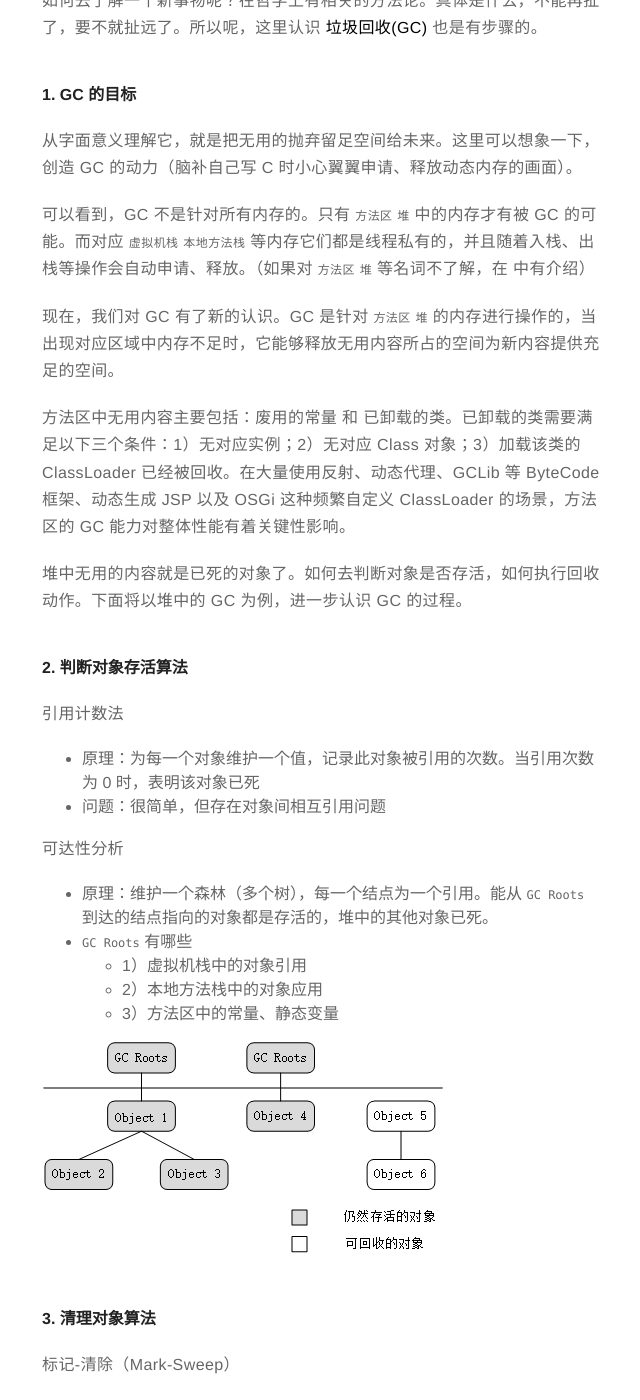
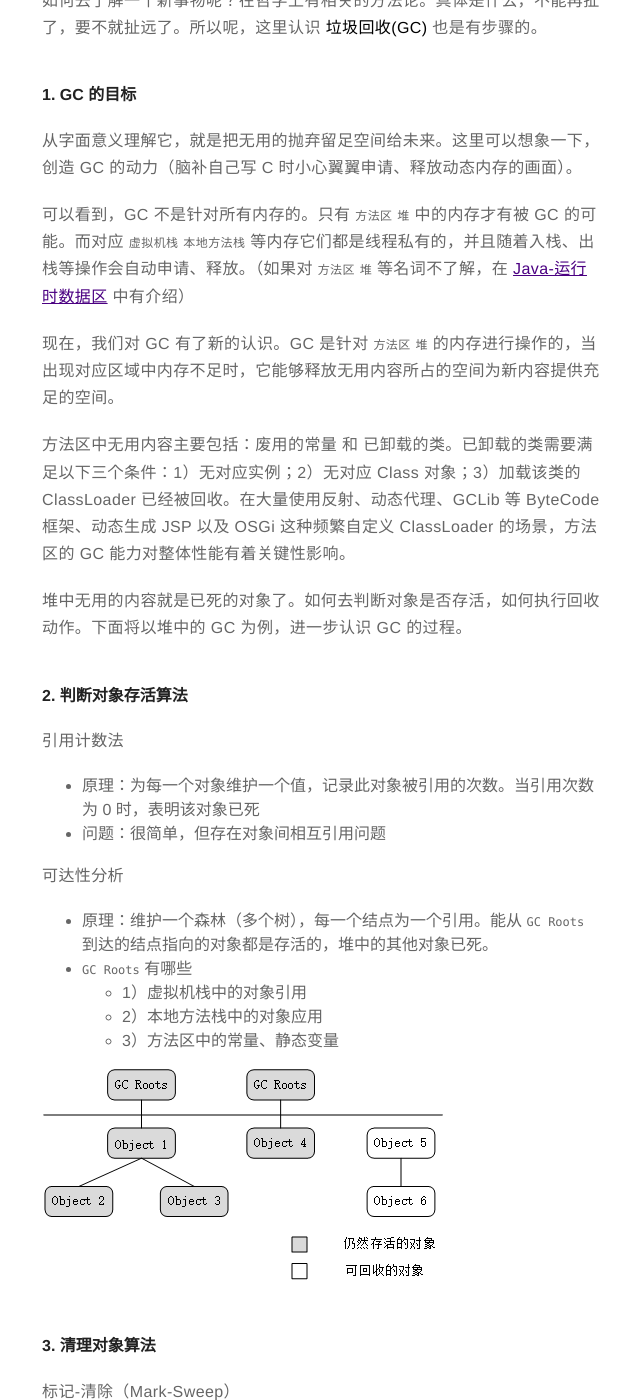
Before and after one commit to INotWant/INotWant.github.io, a Jekyll site: the page built from _posts/2019-02-15-Java-自动内存管理.md, in a window 1280 px wide and 1400 px high, scrolled down 549 px. Shown: the whole window, without its empty margins (318-958 px from the left). Built offline with Jekyll 4.4.1, drawn with Linux system fonts in a browser that asks for light colours; comment, search, counter and statistics services are not loaded.

Commit message:
blog 2019-02-15 m3

```diff
--- a/_posts/2019-02-15-Java-自动内存管理.md
+++ b/_posts/2019-02-15-Java-自动内存管理.md
@@ -21,7 +21,7 @@ Java 自动内存管理涵盖两个方面 **内存分配** 和 **垃圾回收**
 #### 1. GC 的目标
 从字面意义理解它，就是把无用的抛弃留足空间给未来。这里可以想象一下，创造 GC 的动力（脑补自己写 C 时小心翼翼申请、释放动态内存的画面）。
 
-可以看到，GC 不是针对所有内存的。只有 `方法区` `堆` 中的内存才有被 GC 的可能。而对应 `虚拟机栈` `本地方法栈` 等内存它们都是线程私有的，并且随着入栈、出栈等操作会自动申请、释放。（如果对 `方法区` `堆` 等名词不了解，在 []() 中有介绍）
+可以看到，GC 不是针对所有内存的。只有 `方法区` `堆` 中的内存才有被 GC 的可能。而对应 `虚拟机栈` `本地方法栈` 等内存它们都是线程私有的，并且随着入栈、出栈等操作会自动申请、释放。（如果对 `方法区` `堆` 等名词不了解，在 [Java-运行时数据区](https://www.inotwant.top//Java-%E8%BF%90%E8%A1%8C%E6%97%B6%E6%95%B0%E6%8D%AE%E5%8C%BA/) 中有介绍）
 
 现在，我们对 GC 有了新的认识。GC 是针对 `方法区` `堆` 的内存进行操作的，当出现对应区域中内存不足时，它能够释放无用内容所占的空间为新内容提供充足的空间。
 
```
Also changed, not shown: other parts of _posts/2019-02-15-Java-自动内存管理.md (+1 -1 lines).
